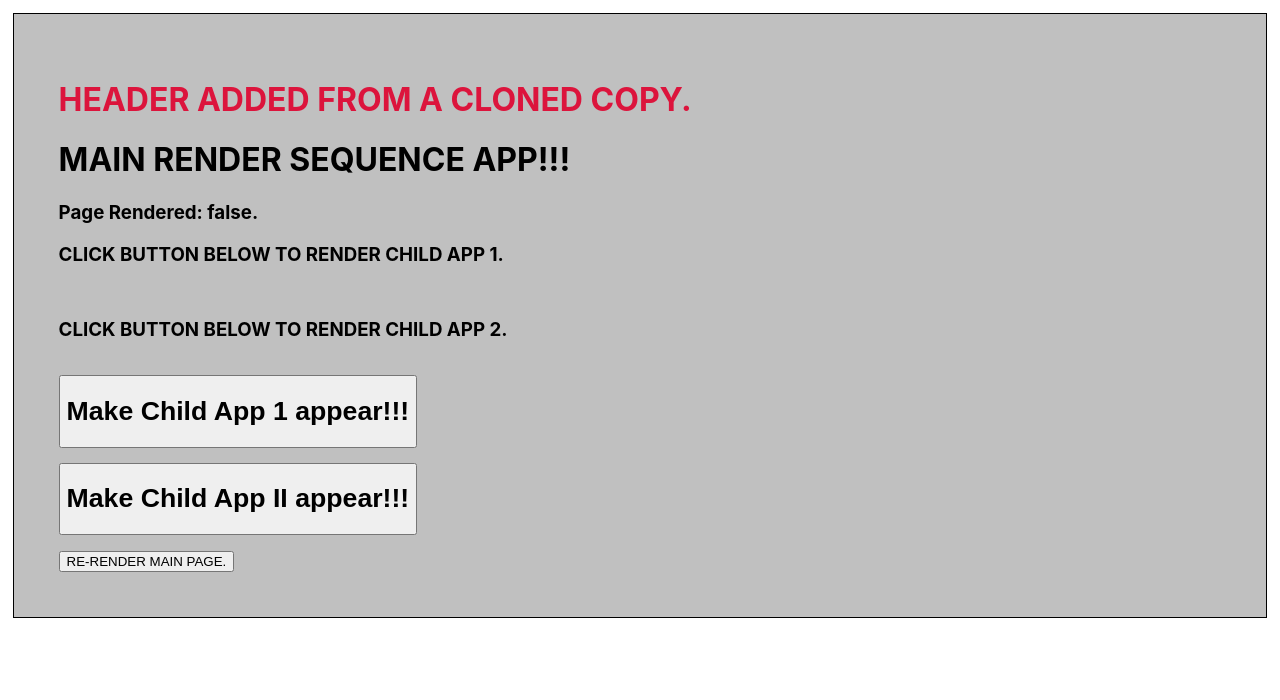
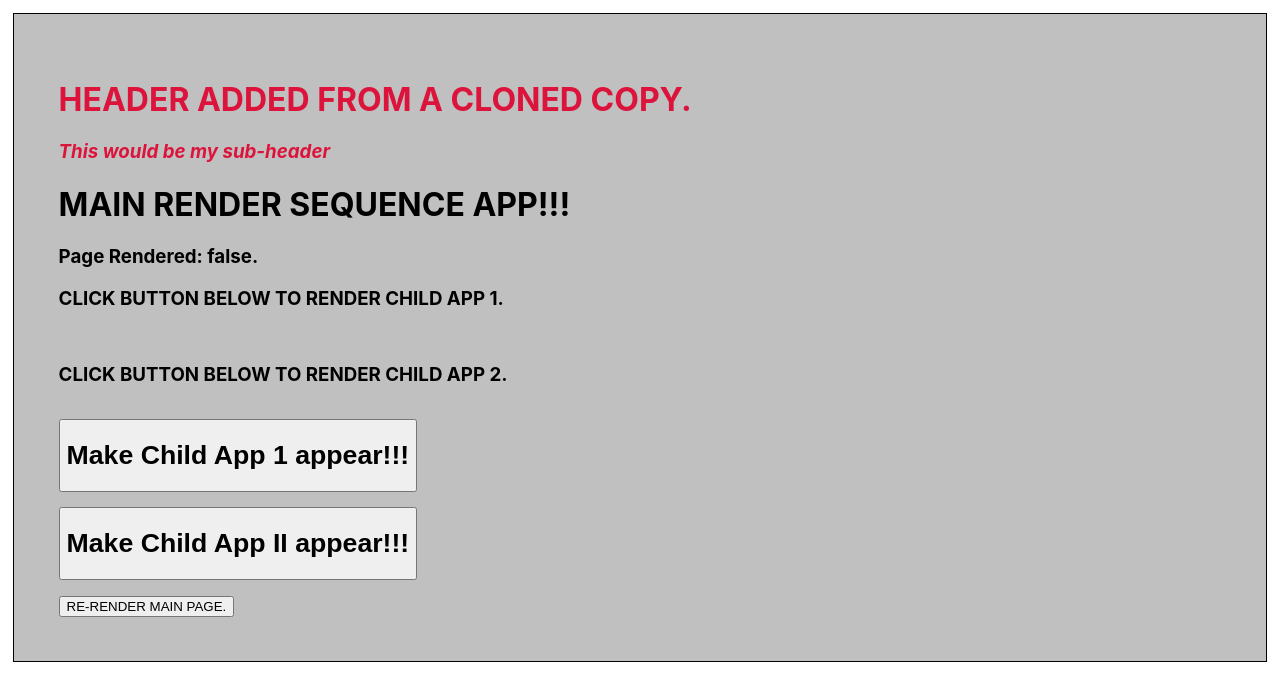
Before and after one commit to dho1115/ReactRenderOrder, a React (Create React App) app: page / in a window 1280 px wide. Shown: the top 700 px of the page. Built offline with nearby package versions, Linux system fonts and the light colour scheme.

Commit message:
Added a sub-header.

```diff
--- a/src/RenderSequence/Header.js
+++ b/src/RenderSequence/Header.js
@@ -4,6 +4,9 @@ const Header = (props) => {
     return (
         <div>
             <h1 style={{color: 'crimson'}}>HEADER ADDED FROM A CLONED COPY.</h1>
+            <section>
+                <h3 style={{color: 'crimson'}}><i>This would be my sub-header</i></h3>
+            </section>
         </div>
     )
 }
```
